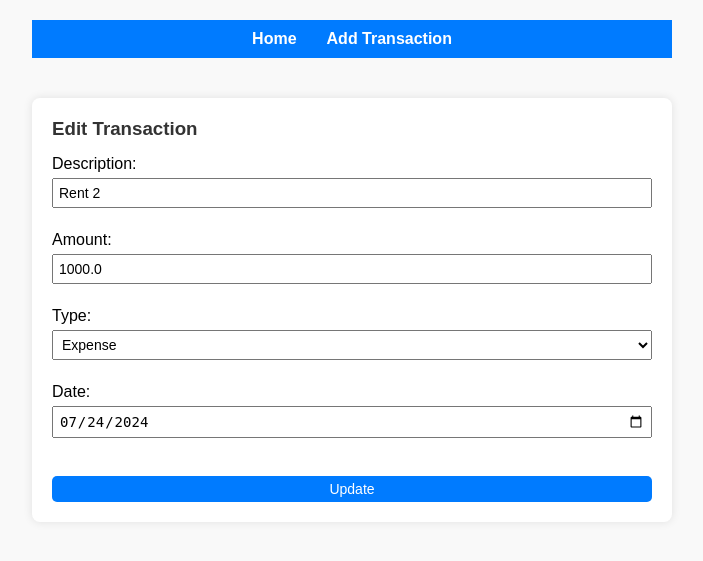
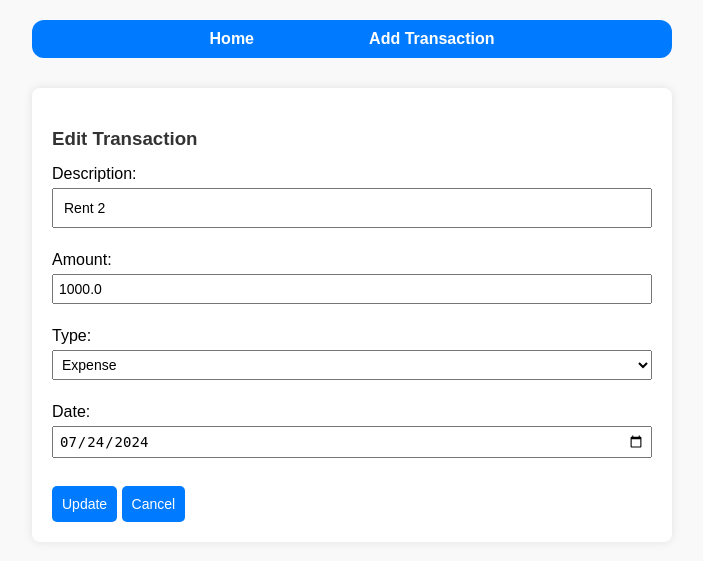
Before and after one commit to lucasnparreira/app_finance, a Flask app: page /edit/1 in a window 1280 px wide. Shown: the top 561 px of the page, without its empty margins (288-991 px from the left). Run offline with Flask 3, Linux system fonts and the light colour scheme; data comes from the database, SQL or seed files in the repository.

Commit message:
feat: Implementing search input
implementing search input; fixing bugs;

```diff
--- a/app.py
+++ b/app.py
@@ -5,14 +5,15 @@ from models import init_db
 app =Flask(__name__)
 init_db()
 
-@app.route('/', methods=['GET'])
+@app.route('/', methods=['GET', 'POST'])
 def home():
     conn = sqlite3.connect('database.db')
-    cursor = conn.cursor()
-    cursor.execute('SELECT * FROM transactions')
-    transactions = cursor.fetchall()
+    if request.method == 'POST':
+        search_query = request.form['search_query']
+        transactions = conn.execute('SELECT * FROM transactions WHERE description LIKE ?', ('%' + search_query + '%',)).fetchall()
+    else:
+        transactions = conn.execute('SELECT * FROM transactions').fetchall()
     conn.close()
-
     return render_template('view_transactions.html', transactions=transactions)
 
 
--- a/static/styles.css
+++ b/static/styles.css
@@ -17,11 +17,30 @@ body {
 h3 {
     color: #333;
     padding-bottom: 10px;
+    padding-top: 20px;
 }
 
 form {
     display: flex;
     flex-direction: column;
+}
+
+form input[type="text"] {
+    padding: 10px;
+    font-size:14px;
+    /* margin-right: 10px; */
+    flex: 1;
+}
+
+form button {
+    padding: 10px;
+    font-size: 14px;
+    background-color: #007bff;
+    color: white;
+    border: none;
+    cursor: pointer;
+    border-radius: 5px;
+    /* margin-right: 10px; */
 }
 
 label {
@@ -36,12 +55,17 @@ input, select, button {
 }
 
 button {
-    margin-top: 20px;
+    margin-top: 10px;
     background-color: #007bff;
     color: white;
     border: none;
     cursor: pointer;
     border-radius: 5px;
+}
+
+#button-edit-view {
+    display: inline;
+    max-width: fit-content;
 }
 
 button:hover {
@@ -76,10 +100,11 @@ nav {
     width: 100%;
     max-width: 640px;
     background-color: #007bff;
-    padding: 10px 0;
+    padding: 10px 120px;
     display: flex;
-    justify-content: center;
-    margin-bottom: 20px;
+    justify-content: space-around;
+    margin-bottom: 10px;
+    border-radius: 12px;
 }
 
 nav a {
@@ -126,4 +151,14 @@ nav a:hover {
     th, td {
         padding: 5px;
     }
+
+    form {
+        flex-direction: column;
+    }
+
+    form input[type="text"], form button {
+        font-size: 14px;
+        margin-top: 5px;
+        width: 100%;
+    }
 }
--- a/templates/add_transaction.html
+++ b/templates/add_transaction.html
@@ -10,7 +10,6 @@
     <nav>
         <a href="/">Home</a>
         <a href="/add">Add Transaction</a>
-        <!-- <a href="/transactions">View Transactions</a> -->
     </nav>
     <div class="container">
         <h3>Add Transaction</h3>
--- a/templates/edit_transaction.html
+++ b/templates/edit_transaction.html
@@ -10,7 +10,6 @@
     <nav>
         <a href="/">Home</a>
         <a href="/add">Add Transaction</a>
-        <!-- <a href="/transactions">View Transactions</a> -->
     </nav>
     <div class="container">
         <h3>Edit Transaction</h3>
@@ -26,7 +25,10 @@
             </select><br>
             <label for="date">Date:</label>
             <input type="date" id="date" name="date" value="{{ transaction[4] }}" required><br>
-            <button type="submit">Update</button>
+            <div id="button-edit-view">
+                <button type="submit">Update</button>
+                <button type="submit" href="/">Cancel</button>
+            </div>
         </form>
     </div>
 </body>
--- a/templates/index.html
+++ b/templates/index.html
@@ -10,7 +10,6 @@
     <nav>
         <a href="/transactions">Home</a>
         <a href="/add">Add Transaction</a>
-        <!-- <a href="/transactions">View Transactions</a> -->
     </nav>
     <div class="container">
         <h3>Welcome to Personal Finance Management</h3>
--- a/templates/view_transactions.html
+++ b/templates/view_transactions.html
@@ -10,9 +10,13 @@
     <nav>
         <a href="/">Home</a>
         <a href="/add">Add Transaction</a>
-        <!-- <a href="/transactions">View Transactions</a> -->
     </nav>
     <div class="container">
+        <form method="POST" action="/">
+            <!-- <label for="search_query">Search by description:</label> -->
+            <input type="text" id="search_query" name="search_query" placeholder="Search by description">
+            <button type="submit">Search</button>
+        </form>
         <h3>Transactions</h3>
         <table>
             <tr>
```
